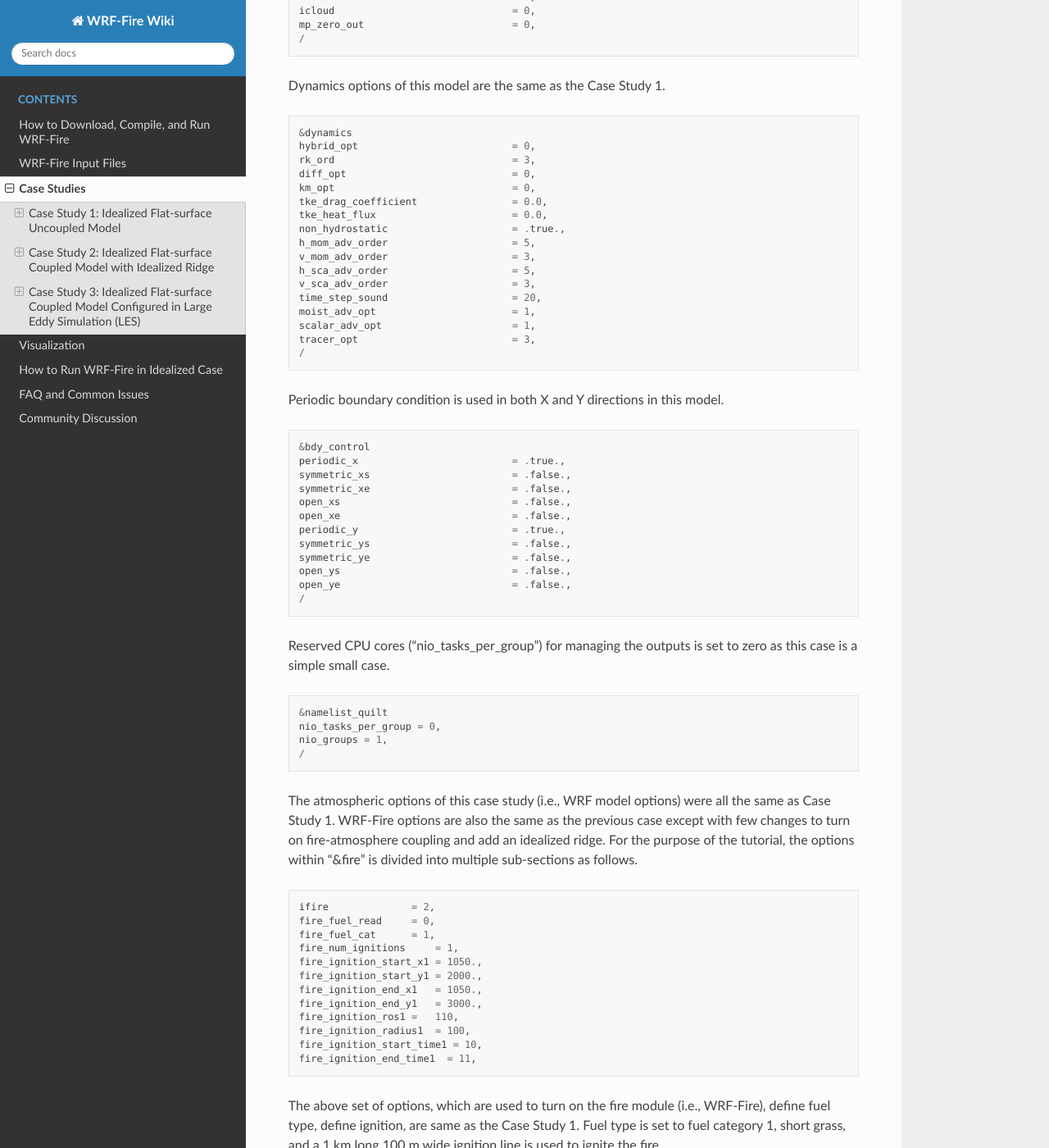
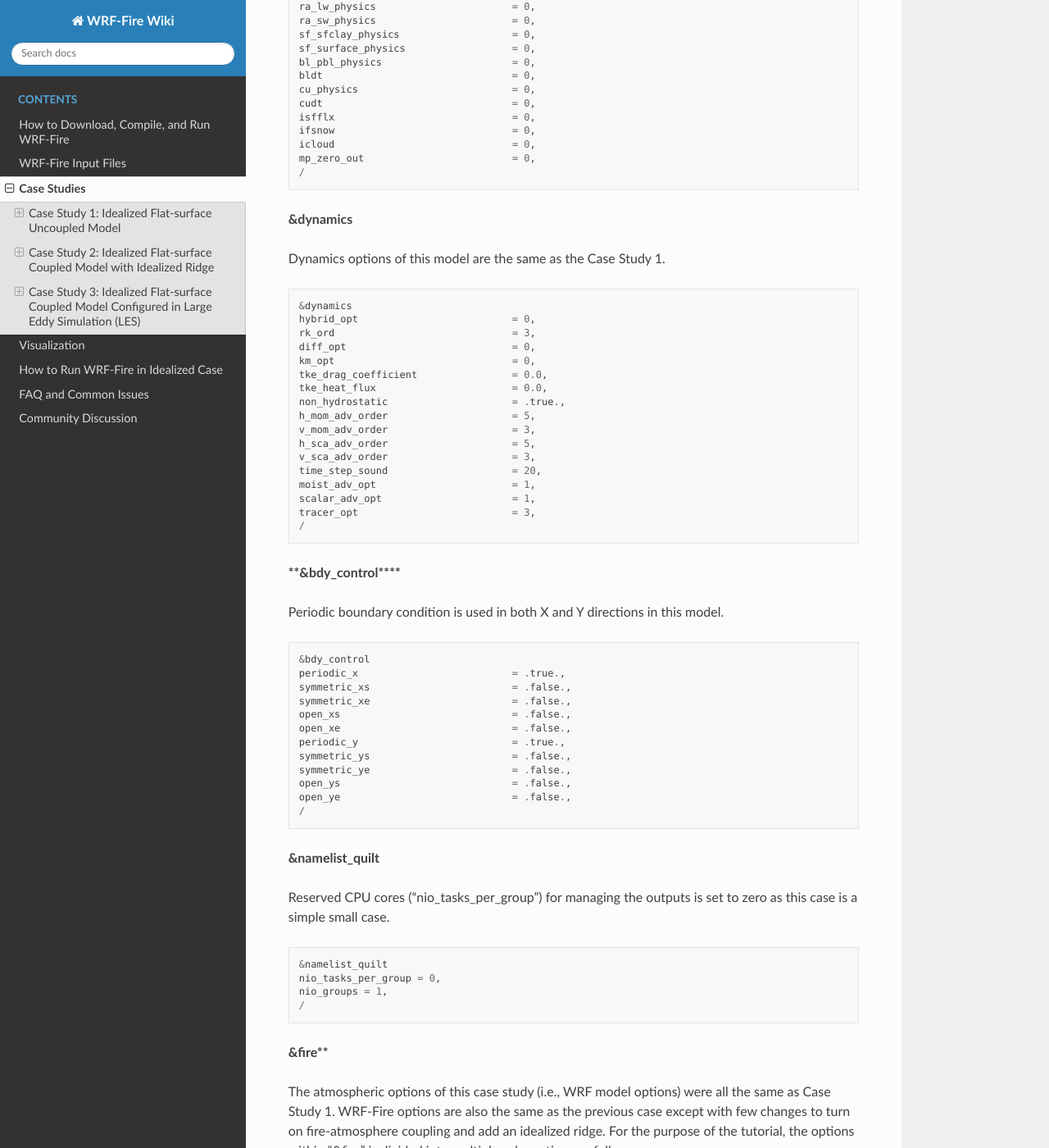
Before and after one commit to WRF-Fire-UNR/UNR-WRF-FIRE, a Sphinx documentation site: the page built from docs/source/case_studies.rst, in a window 1280 px wide and 1400 px high, scrolled down 13911 px. Shown: the whole window at 82% size. Built offline with Sphinx 7.4.7 and the Read the Docs theme 2.0.0, drawn with Linux system fonts in a browser that asks for light colours; some of the changed text lies outside the part shown.

Commit message:
Update case_studies.rst

```diff
--- a/docs/source/case_studies.rst
+++ b/docs/source/case_studies.rst
@@ -33,7 +33,8 @@ All the modelling parameters and assumptions for both WRF atmospheric model and
 
 
 General Structure
-&&&&&&&&&&&&&&&&&
+~~~~~~~~~~~~~~~~~
+
 
 The general structure of the “namelist.input” file is as follows.
 
@@ -53,8 +54,7 @@ The general structure of the “namelist.input” file is as follows.
 
 The options activated in each section for this case study are presented in this section.
 
-&time_control
-&&&&&&&&&&&&&
+**&time_control**
 
 The temporal setup of the model, such as simulation duration, simulation date and time, and outputs interval, is controlled by this section. The options and values used for this case study is shown below.
 
@@ -89,8 +89,8 @@ The temporal setup of the model, such as simulation duration, simulation date an
 
 Most of the options in this section are self-explanatory. In this case study, the model will be running for 1 hour (see options “run_days”, “run_hours”, etc.). The simulation start and end date and time are not important in most of the idealized cases, and therefore, the date is set to all 1 and the time is from 0 to 1 hour.  Options “history_interval_s” and “frames_per_outfile” specify the output interval in seconds and the number of outputs per output file, respectively. For instance, these options are set to 120 and 1 in this case meaning WRF-Fire will generate outputs each 120 seconds and writes each output interval on a separate file. The options beginning with “io” defines the input/output file format, and option 2 used herein is for “NetCDF” format which is the typically used format in WRF and WRF-Fire.
 
-&domains
-&&&&&&&&
+**&domains**
+
 
 This section controls domain setup of the model which includes number of domains, domains sizes, domains starting and ending points, grid size, and time step. The domain setup of this case is as follows.
 
@@ -122,8 +122,7 @@ This section controls domain setup of the model which includes number of domains
 
 “time_step” defines the model time step in seconds, and “time_step_fract_num” and “time_step_fract_den” specify the nominator and denominator of the fractional part of the time step in seconds, respectively. “max_dom” specifies the number of domains, and options starting with “s_” and “e_” are used to define the domain start and end point in west-east (we), south-north (sn), and vertical (vert) directions. Grid sizes in X and Y direction are defined using “dx” and “dy” in meters, and the model top is set to 2000 meters using “ztop” option. “grid_id” and “parent_id” options define the domain number and the its respective parent domain number. In this case, for instance, since the model only has one domain, the domain number is set to 1 and its parent number is 0 meaning that this is the outermost domain. “i_parent_start” and “j_parent_start” which specify the starting grid point of the domain within its parent domain are also set to zero in this case as it is a single domain model. “sr_x” and “sr_y” options defines the fire domain refining, and in this case, they are 4 resulting in a fire domain 4 times finer than the main atmospheric domain.
 
-&physics
-&&&&&&&&
+**&physics**
 
 Physics section is used to activate physics schemes of WRF atmospheric model. Since in this case the goal is to represent Rothermel’s ROS equation, i.e., the model is uncoupled with uniform wind field, all the physics options are turned off as shown below.
 
@@ -145,8 +144,7 @@ Physics section is used to activate physics schemes of WRF atmospheric model. Si
     mp_zero_out                         = 0,
     /
 
-&dynamics
-&&&&&&&&&
+**&dynamics**
 
 Dynamics section controls the parametrization schemes of WRF atmospheric model. This model uses WRF classic terrain-following vertical grid instead of a hybrid terrain-following and isobaric grid. This setup is indicated by turning off “hybrid_opt” option. The temporal discretization of the model is set to 3rd order Runge-Kutta scheme using “rk_ord” option which defines the order of the Runge-Kutta scheme. Diffusion options, “diff_opt” and “km_opt”, are turned off as we want to achieve a uniform constant wind field. Furthermore, surface drag and heat flux, “tke_drag_coefficient” and “tke_heat_flux”, are set to zero to create an idealized slip-free surface that will not affect the wind field. WRF atmospheric model of this case is ran non-hydrostatically by setting “non_hydrostatic” option to true. Horizontal momentum and scalar advection order is default 5, and vertical momentum and advection order is default 3. “time_step_sound” which defines the ratio of model time step to sounding time step is set to 20 in this case. Moisture and scalar advection, “moist_adv_opt” and “scalar_adv_opt”, are the default positive-definite scheme. The tracer option, “tracer_opt”, is set to 3 which is the value must be used for WRF-Fire simulations. This variable activates tracers in WRF atmospheric model to simulate smoke dispersion from fire.
 
@@ -170,8 +168,7 @@ Dynamics section controls the parametrization schemes of WRF atmospheric model.
      tracer_opt                          = 3,
      /
 
-&bdy_control
-&&&&&&&&&&&&
+**&bdy_control**
 
 This section specifies the atmospheric model’s boundary condition. Multiple options are available in idealized cases, and they are described in WRF Technical Note Chapter 6. For this case, the periodic boundary condition is activated.
 
@@ -190,8 +187,7 @@ This section specifies the atmospheric model’s boundary condition. Multiple op
      open_ye                             = .false.,
      /
 
-&namelist_quilt
-&&&&&&&&&&&&&&&
+**&namelist_quilt**
 
 The options within this section allow for reserving several CPU cores to manage output only. These options are useful when the domain is large, but in this simple case reserved CPU cores (“nio_tasks_per_group”) is set to zero.
 
@@ -202,8 +198,7 @@ The options within this section allow for reserving several CPU cores to manage
     nio_groups = 1,
     /
 
-&fire
-&&&&&
+**&fire**
 
 To this point, all the previous sections were for setting up the WRF atmospheric model. This section includes the setting required for WRF-Fire fire spread platform. For the purpose of the tutorial, the options within “&fire” is divided into multiple sub-sections as follows.
 ::
@@ -283,8 +278,7 @@ The fuel characteristics required in Rothermel’s equation, such as fuel load,
 
 .. Note:: same as “namelist.input”, modifying one of the sample files is highly recommended.
 
-&fuel_scalars
-&&&&&&&&&&&&&
+**&fuel_scalars**
 
 This section includes the fuel characteristics that are constant among all the fuel types. “&fuel_scalars” parameters used for this case study is based on Rothermel’s model and Anderson’s 13 fuel categories, and they are as follows.
 
@@ -301,8 +295,7 @@ This section includes the fuel characteristics that are constant among all the f
 
 In the above parameters, the “cmbcnst” and “hfgl” parameters define combustion heat of dry fuel in J kg-1 and heat flux to ignite canopy in W m-2, respectively. The “fuelmc_g” and “fuelmc_c” specify the fuel moisture content of surface (ground) and canopy fuel, respectively. The total number of fuel categories are set to 13 using “nfuelcats” option, and non-burnable fuel is assigned fuel category 14 using “no_fuel_cat” option meaning that pixels defined with fuel category 14 will be considered as non-burnable, and they will not burn during the simulation.
 
-&fuel_categories
-&&&&&&&&&&&&&&&&
+**&fuel_categories**
 
 Fuel characteristics for each fuel type are defined in this section. In the following “&fuel_categories” used for this case study, “windrf” is the wind adjustment factor which calculates the wind at mid-flame length from the wind speed at 6.5 meters. “fgi” and “fueldepthm” are used to specify the total fuel load in kg m-2 and fuel depth in meters for each fuel type, respectively. Fuel particle surface-area to volume ratio is defined in m-1 using “savr” parameter, and fuel moisture content of extinction is defined using “fuelmce” parameter. “fueldense” specifies the fuel particle density, which is 32 kg m-1 for solid and 19 kg m-1 for rotten fuels. “st” and “se” parameters specify fuel particle total and effective mineral content, respectively. “weight” parameter specifies the weighting factor used to calculate the heat flux from fire.
 
@@ -323,7 +316,8 @@ Fuel characteristics for each fuel type are defined in this section. In the foll
 .. _c1IS:
 
 Input_sounding
-&&&&&&&&&&&&&&
+~~~~~~~~~~~~~~
+
 The initial atmosphere state of the WRF atmospheric model is defined by “input_sounding” file. Same as other input files, this is also text file which can be edited using any text editors. The structure of “input_sounding” is as follows.
 The first row of the “input_sounding” determines the surface characteristics as demonstrated in the following table.
 
@@ -380,48 +374,44 @@ In this case study, the surface is assumed to be at 1,000 pa pressure level, and
 .. Note:: the elevations specified in “input_sounding” do not need to match the WRF vertical levels. WRF interpolates the parameters from “input_sounding to model levels.
 
 Sample Output
-&&&&&&&&&&&&&
+^^^^^^^^^^^^^
 
 Sample outputs of this case study is shown in the below figures. These figures are generated using the in-house Python code to plot fire perimeter, topography, and wind field in idealized simulations. The mentioned Python code along with its description is available in :ref:`this<python>` page.
 This model results are purely Rothermel’s ROS theorem as the fire/atmosphere coupling is turned off and the wind field is constant during the simulation. The “U” shape of the fire propagation, which is the well-known fire shape driven by wind, is clearly present in the results, and the fire is propagating along the wind direction indicating that the results are correct. Moreover, fire ROS is constant throughout the simulation, and it is equal to value resulted by Rothermel’s ROS equation for fuel type 1, short grass, under no topography and 5 ms\ :sup:`-1`\  wind speed.
 
 
-Beginning of the simulation
-&&&&&&&&&&&&&&&&&&&&&&&&&&&
 .. image:: images/Beginnings.png
   :align: center
   :width: 700
   :height: 400
   :alt: Alternative text
+.. centered:: Beginning of the simulation
 
-10 min after start of the simulation
-&&&&&&&&&&&&&&&&&&&&&&&&&&&&&&&&&&&&
 .. image:: images/10mins.png
   :align: center
   :width: 700
   :height: 400
   :alt: Alternative text
+.. centered:: 10 min after start of the simulation
 
-
-20 min after start of the simulation
 
 .. image:: images/20mins.png
   :align: center
   :width: 700
   :height: 400
   :alt: Alternative text
+.. centered:: 20 min after start of the simulation
 
-
-End of the simulation
-&&&&&&&&&&&&&&&&&&&&&
 .. image:: images/Ends.png
   :align: center
   :width: 700
   :height: 400
   :alt: Alternative text
+.. centered:: End of the simulation
 
 
 References
+^^^^^^^^^^
 
 [1]	D. Muñoz-Esparza, B. Kosović, P. A. Jiménez, and J. L. Coen, “An Accurate Fire-Spread Algorithm in the Weather Research and Forecasting Model Using the Level-Set Method,” J. Adv. Model. Earth Syst., vol. 10, no. 4, pp. 908–926, Apr. 2018, doi: 10.1002/2017MS001108.
 
@@ -441,8 +431,7 @@ The second case study is same as the first case study except the model in now co
 Namelist.input
 ~~~~~~~~~~~~~~
 
-&time_control
-&&&&&&&&&&&&&
+**&time_control**
 
 The options and values used for this case study are same as the Case Study 1 and shown below.
 
@@ -477,8 +466,7 @@ The options and values used for this case study are same as the Case Study 1 and
 
 Same as the Case Study 1, the simulation duration of this case is one hour, and output files are generated each 2 minutes.
 
-&domains
-&&&&&&&&
+**&domains****
 
 The domains setup of this case including domain size, time step, and fire domain setup is exactly the same as the Case Study 1.
 
@@ -510,8 +498,7 @@ The domains setup of this case including domain size, time step, and fire domain
 
 The model utilizes a 5 by 5 km domain with the atmospheric grid size of 100 m and the model top at 2 km. the time step is set to 0.25 s. The fire grid is 4 times finer than the atmospheric domain.
 
-&physics
-&&&&&&&&
+**&physics****
 
 All the physics options in this case are turned off same as the previous case study.
 
@@ -533,8 +520,7 @@ All the physics options in this case are turned off same as the previous case st
    mp_zero_out                         = 0,
    /
 
-&dynamics
-&&&&&&&&&
+**&dynamics**
 
 Dynamics options of this model are the same as the Case Study 1.
 
@@ -558,8 +544,7 @@ Dynamics options of this model are the same as the Case Study 1.
    tracer_opt                          = 3,
    /
 
-&bdy_control
-&&&&&&&&&&&&
+****&bdy_control******
 
 Periodic boundary condition is used in both X and Y directions in this model.
 
@@ -578,8 +563,7 @@ Periodic boundary condition is used in both X and Y directions in this model.
    open_ye                             = .false.,
    /
 
-&namelist_quilt
-&&&&&&&&&&&&&&&
+**&namelist_quilt**
 
 Reserved CPU cores (“nio_tasks_per_group”) for managing the outputs is set to zero as this case is a simple small case.
 
@@ -590,8 +574,7 @@ Reserved CPU cores (“nio_tasks_per_group”) for managing the outputs is set t
    nio_groups = 1,
    /
 
-&fire
-&&&&&
+**&fire****
 
 The atmospheric options of this case study (i.e., WRF model options) were all the same as Case Study 1. WRF-Fire options are also the same as the previous case except with few changes to turn on fire-atmosphere coupling and add an idealized ridge.  For the purpose of the tutorial, the options within “&fire” is divided into multiple sub-sections as follows.
 
@@ -668,13 +651,11 @@ The “&fire” section of this case study is as follows.
    fire_boundary_guard=-1,
    /
 
-Namelist.fire
-~~~~~~~~~~~~~
+**Namelist.fire****
 
 For this case, we use the namelist.fire of Case Study 1 which defines the fuel types based on Anderson’s 13 fuel model. The structure of “namelist.fire” fire and the options definition are provided in :ref:`Case Study 1-namelist.fire<c1NF>`. The namelist.fire of this case is as follows.
 
-&fuel_scalars
-&&&&&&&&&&&&&
+**&fuel_scalars****
 
 ::
 
@@ -687,8 +668,7 @@ For this case, we use the namelist.fire of Case Study 1 which defines the fuel t
    no_fuel_cat = 14
    /
 
-&fuel_categories
-&&&&&&&&&&&&&&&&
+**&fuel_categories**
 
 ::
 
@@ -800,8 +780,7 @@ The third case study presented in herein dives deeper into the atmospheric optio
 Namelist.input
 ~~~~~~~~~~~~~~
 
-&time_control
-&&&&&&&&&&&&&
+**&time_control**
 
 The options and values used for this case study are same as the Case Study 1 and shown below.
 
@@ -836,8 +815,7 @@ The options and values used for this case study are same as the Case Study 1 and
 
 The simulation in this case study is run for 2 hours (see “start_hour” and “end_hour” options), and the output interval is set to 600 seconds (“history_interval_s), i.e., WRF-Fire will generate an output file each 10 minutes.
 
-&domains
-&&&&&&&&
+**&domains**
 
 The domains setup of this case including domain size, time step, and fire domain setup is exactly the same as the Case Study 1.
 
@@ -871,8 +849,7 @@ The domains setup of this case including domain size, time step, and fire domain
 
 The time step of this case study is set to 0.5 second (“time_step_fract_num” determines the time step nominator and “time_step_fract_den” determines the time step denominator). The model utilizes a single domain (“max_dom”) with grid size 40 m in both X and Y direction (“dx” and “dy”). The number of grid points in both X and Y direction is equal to 126 grid points (see “s_we” and “e_we” for X direction, and “s_sn” and “e_sn” for Y direction), which results in a 5 by 5 km domain. The fire grid is eight times finer than the atmospheric domain on both X and Y directions (“sr_x” and “sr_y”). Other domain setup options are the same as Case Study 1.
 
-&physics
-&&&&&&&&
+**&physics**
 
 The physics options of this case study are as follows.
 
@@ -896,8 +873,7 @@ The physics options of this case study are as follows.
 
 Since the goal is to simulate an idealized surface in LES mode, the surface model (sf_sfclay_physics”) is turned on in this case study, and it is set to 1 which indicates Revised MM5 Similarity surface parametrization scheme. Other options for surface parametrization scheme are available at WRF’s User’s Guide Chapter 5. “sf_surface_physics” indicates the land-surface parametrization scheme which is used to parametrize the land features such as land cover (i.e., vegetation) In this case, however, we are not using this option, and we will define an idealized surface in the “&dynamics” section. “bl_pbl_physics” controls the Planetary Boundary Layer (PBL) parametrization which in this case is set to 0 indicating that no PBL scheme is used. This option must be set to 0 to configure the domain in LES mode. The other option turned on in this case study is “isfflx” which enables the heat and moisture fluxes from the surface. Other physics options are turned off.
 
-&dynamics
-&&&&&&&&&
+**&dynamics****
 
 Dynamics options is one of the key sections in configuring an idealized case in LES mode. The dynamics options of this case study are as follows.
 
@@ -929,8 +905,7 @@ Dynamics options is one of the key sections in configuring an idealized case in
 
 Most of the dynamics options are the same as the previous two case studies, and the user is referred to Case Study 1 for options that are not explained in this section. In this case, “diff_opt” is set to 2 which indicates full diffusion scheme in all the X, Y, and Z dimension. This options, in general, controls the turbulence and mixing (i.e., diffusion) scheme of WRF atmospheric model. “km_opt” is set to 3 in this case study which means that the model will use 3D Turbulent Kinetic Energy (TKE) scheme to determine eddy coefficients for the diffusion scheme used (“diff_opt”). Uper-level damping is turned off in the simulation by setting “damp_opt” to zero. Smagorinsky (“c_s”) and TKE (“c_k”) coefficients are set to 0.18 and 0.1, respectively. The options that are added and/or modified to this point of dynamics section in comparison to the previous case studies are to setup the atmospheric model in LES mode. To create the desired idealized surface in this case study, the drag coefficient (” tke_drag_coefficient”) and the heat flux (“tke_heat_flux”) of the surface is set to constant 0.005 and 0.1 (in K ms-1), respectively. Another option turned on for this model is “pert_coriolis” which applies the Coriolis term to the wind. This option must be enabled when simulating in an idealized case in LES mode. Other dynamics options of this case study are same as Case Study 1, and they are explained in that case study.
 
-&bdy_control
-&&&&&&&&&&&&
+**&bdy_control**
 
 Periodic boundary condition is used in both X and Y directions in this model.
 
@@ -949,8 +924,7 @@ Periodic boundary condition is used in both X and Y directions in this model.
    open_ye                             = .false.,
    /
 
-&namelist_quilt
-&&&&&&&&&&&&&&&
+**&namelist_quilt**
 
 Reserved CPU cores (“nio_tasks_per_group”) for managing the outputs is set to zero as this case is a simple small case.
 
@@ -961,8 +935,7 @@ Reserved CPU cores (“nio_tasks_per_group”) for managing the outputs is set t
    nio_groups = 1,
    /
 
-&fire
-&&&&&
+**&fire**
 
 The fire section options (i.e., WRF-Fire options) of this case study are the same as Case Study 1 except a temparture perturbation bubble is added to kick-off the turbulence for LES.  For the purpose of the tutorial, the options within “&fire” is divided into multiple sub-sections as follows.
 
@@ -1045,12 +1018,11 @@ The “&fire” section of this case study is as follows.
    /
 
 Namelist.fire
-&&&&&&&&&&&&&
+~~~~~~~~~~~~~
 
 For this case, we use the namelist.fire of Case Study 1 which defines the fuel types based on Anderson’s 13 fuel model [6]. The structure of “namelist.fire” fire and the options definition are provided in :ref:`Case Study 1-namelist.fire<c1NF>`. The namelist.fire of this case is as follows.
 
-&fuel_scalars
-&&&&&&&&&&&&&
+**&fuel_scalars**
 
 ::
 
@@ -1063,8 +1035,7 @@ For this case, we use the namelist.fire of Case Study 1 which defines the fuel t
    no_fuel_cat = 14
    /
 
-&fuel_categories
-&&&&&&&&&&&&&&&&
+**&fuel_categories**
 
 ::
 
```
